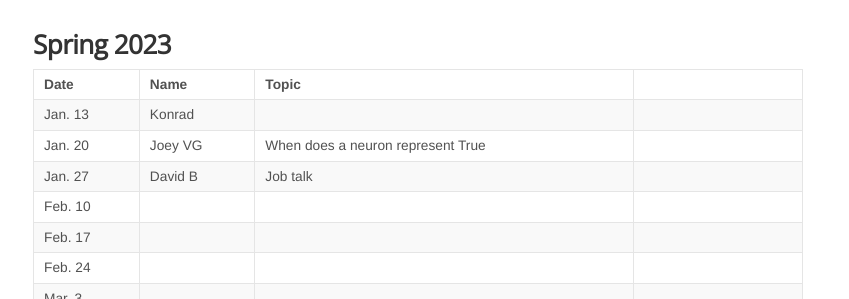
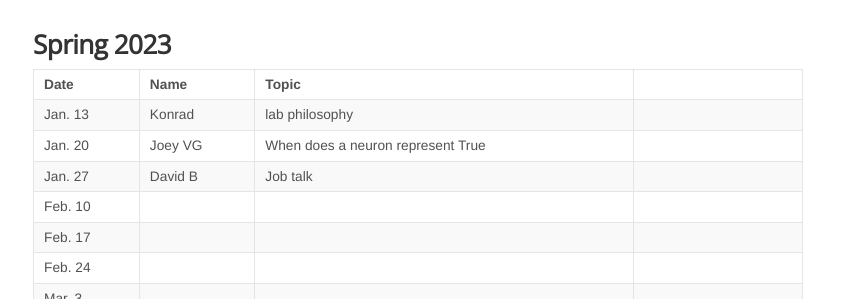
Before and after one commit to KordingLab/KordingLab.github.io, a Jekyll site: the page built from _posts/2021-01-01-upcoming-lab-teaching.md, in a window 1280 px wide and 900 px high, scrolled down 460 px. Shown: the part 153-452 px from the top of the window, without its empty margins (222-1071 px from the left). Built offline with Jekyll 4.4.1, drawn with Linux system fonts in a browser that asks for light colours; nearby versions of some CDN libraries; comment, search, counter and statistics services are not loaded.

Commit message:
Update 2021-01-01-upcoming-lab-teaching.md

```diff
--- a/_posts/2021-01-01-upcoming-lab-teaching.md
+++ b/_posts/2021-01-01-upcoming-lab-teaching.md
@@ -20,7 +20,7 @@ Please list below, topics you would like to learn more about (you may share your
 
 | Date    | Name | Topic |
 |---------|------|-------|
-| Jan. 13 |  Konrad |       |
+| Jan. 13 |  Konrad |   lab philosophy    |
 | Jan. 20 |   Joey VG   |   When does a neuron represent True    |
 | Jan. 27 |   David B   |   Job talk    |
 | Feb. 10 |      |       |
```
